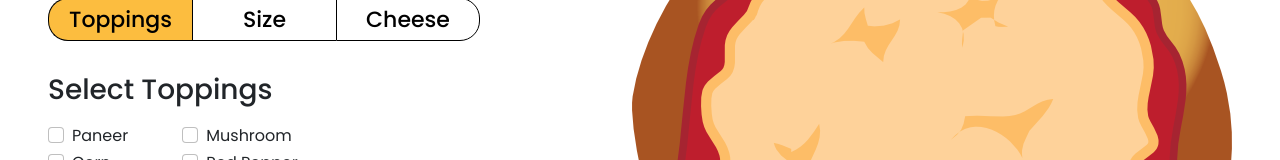
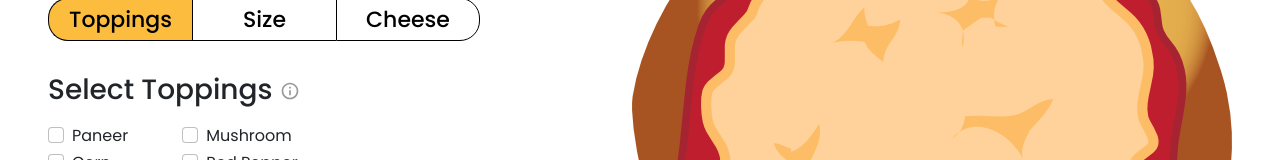
Before and after one commit to eyekavya/BurgerApp-React, a React (Create React App) app: page / in a window 1280 px wide. Shown: the part 258-418 px from the top of the page. Built offline with nearby package versions, Linux system fonts and the light colour scheme; a web font is replaced by a local one.

Commit message:
added icon

```diff
--- a/src/components/Topping/StyledTopping.js
+++ b/src/components/Topping/StyledTopping.js
@@ -7,4 +7,8 @@ export const StyledTopping = styled.section`
     justify-content: left;
     gap: 3rem;
   }
+
+  .info {
+    cursor: pointer;
+  }
 `;
--- a/src/components/Topping/Topping.js
+++ b/src/components/Topping/Topping.js
@@ -1,5 +1,6 @@
 import React from "react";
 import { StyledTopping } from "./StyledTopping";
+import info from "../../images/info.svg";
 
 function Topping({ toppings, setToppings }) {
   const updateTopping = (event) => {
@@ -9,7 +10,12 @@ function Topping({ toppings, setToppings }) {
   return (
     <StyledTopping>
       <div className="wrapper">
-        <h3 className="sub-heading">Select Toppings</h3>
+        <h3 className="sub-heading">
+          Select Toppings{" "}
+          <a>
+            <img src={info} alt="info" className="info" />
+          </a>{" "}
+        </h3>
         <div className="flex-topping">
           <div>
             <div className="form-check">
```
Also changed, not shown: src/images/info.svg (added).
